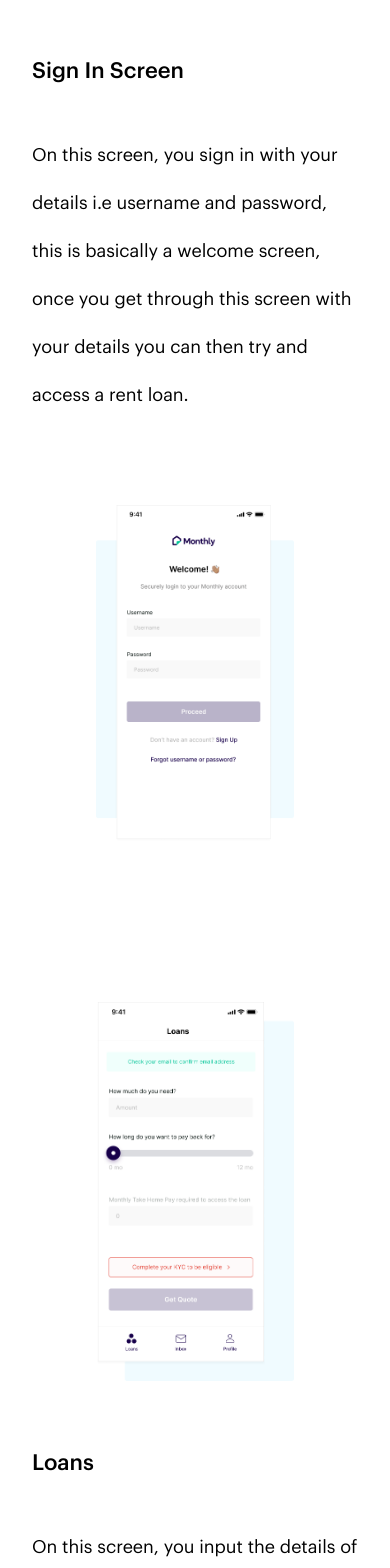
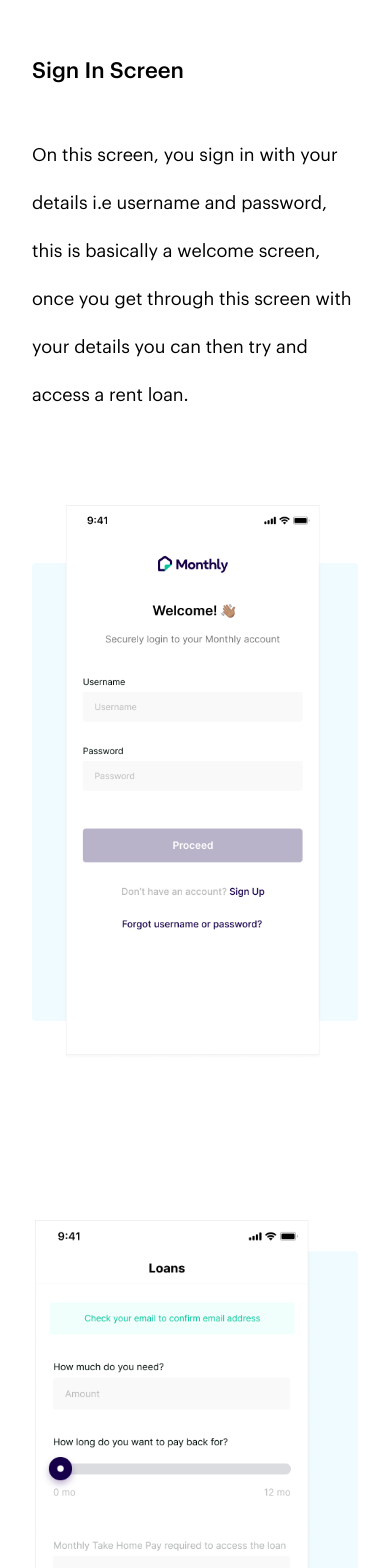
Before and after one commit to Sideshow-Charles/Kolawole-Porfolio, a Nuxt app: page /monthly in a window 390 px wide. Shown: the part 10432-12000 px from the top of the page. Built offline with nearby package versions, Linux system fonts and the light colour scheme.

Commit message:
mobile responsiveness for images

```diff
--- a/pages/monthly.vue
+++ b/pages/monthly.vue
@@ -584,26 +584,6 @@ export default {
     padding-left: 64px;
     padding-right: 64px;
   }
-
-  /* .sign-in__container {
-    flex-direction: column;
-    gap: 70px;
-  } */
-
-  .sign-in__container img {
-    padding-left: 64px;
-    padding-right: 64px;
-  }
-
-  /* .loans__container {
-    flex-direction: column-reverse;
-    gap: 70px;
-  } */
-
-  .loans__container img {
-    padding-left: 64px;
-    padding-right: 64px;
-  }
 }
 
 @media screen and (max-width: 768px) {
```
